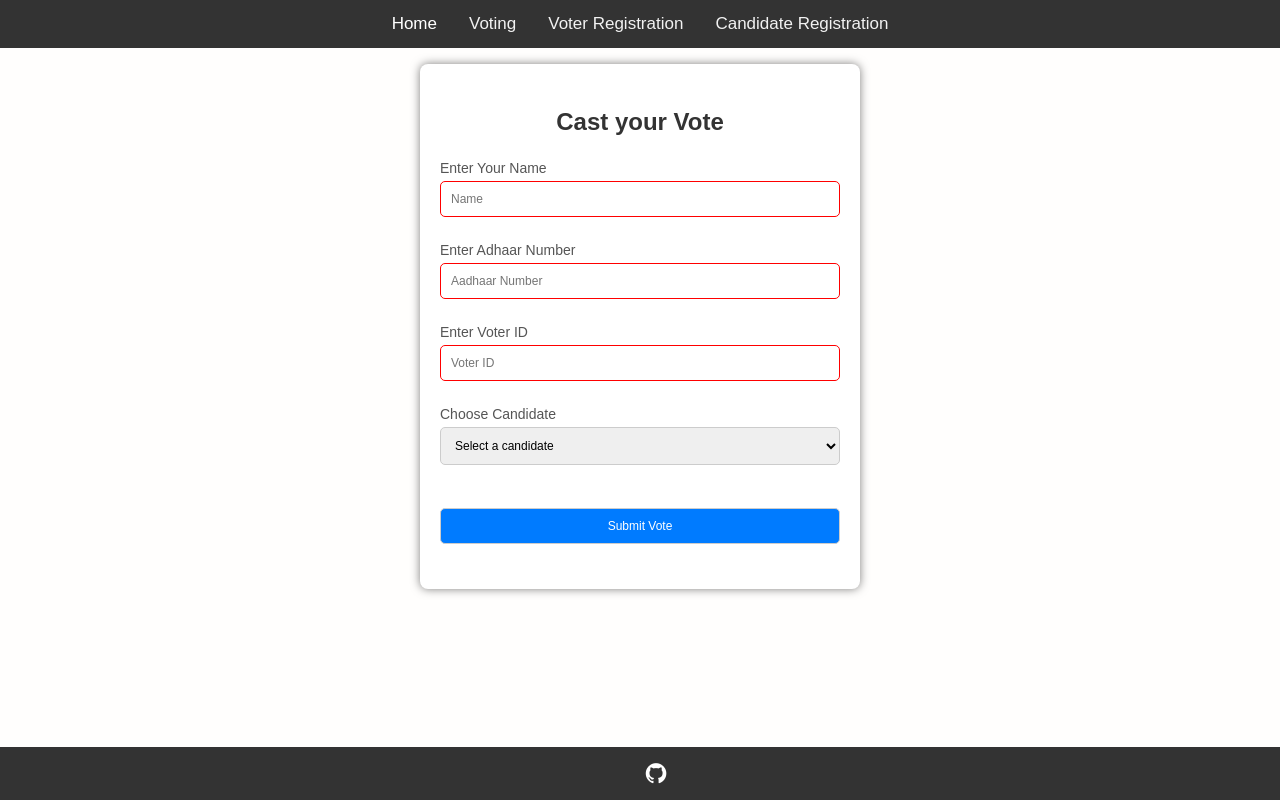
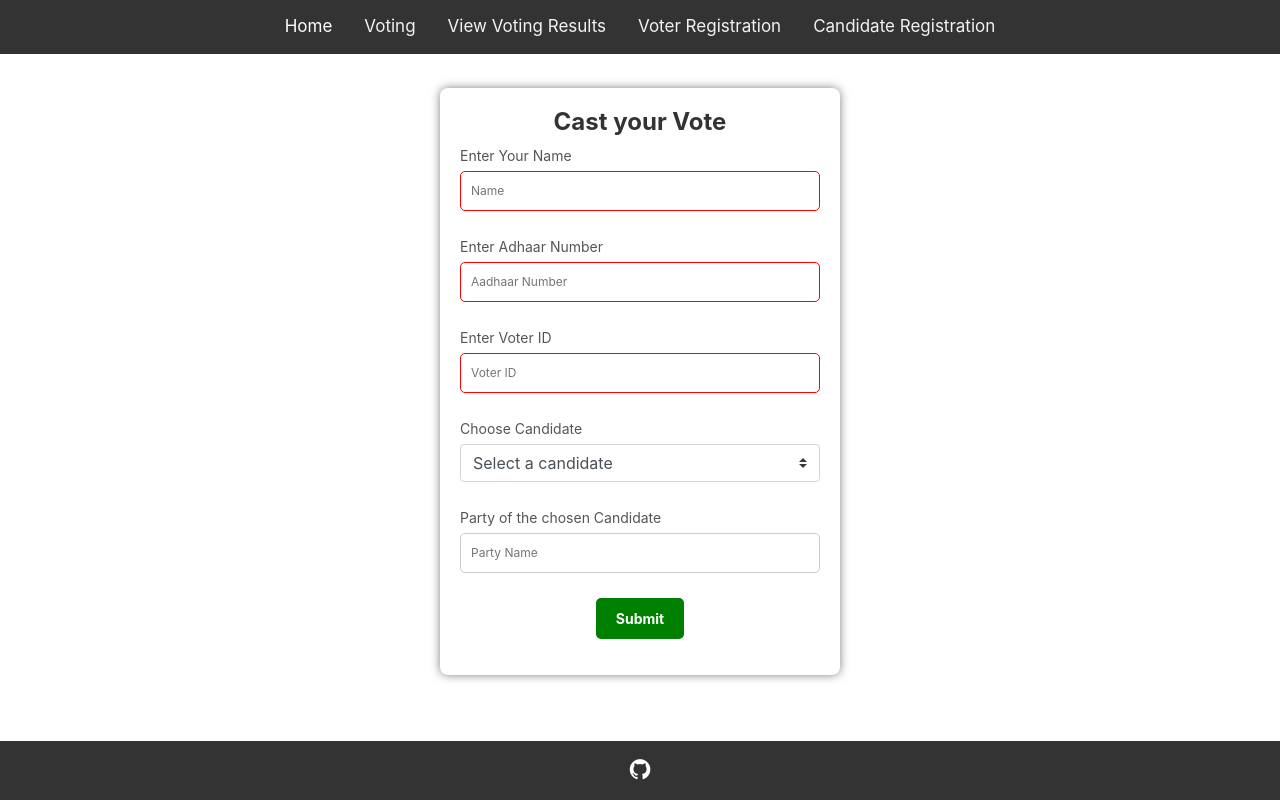
Before and after one commit to kvardaan/ML-Based-Voting-System, a Flask app: page /voting in a window 1280 px wide. Run offline with Flask 3, Linux system fonts and the light colour scheme; data that the repository does not hold is empty; some libraries are stand-ins or nearby versions.

Commit message:
Changes in results page

```diff
--- a/app.py
+++ b/app.py
@@ -10,7 +10,7 @@ from random import randint
 
 app = Flask(__name__)
 app.secret_key = b'_5#y2L"F4Q8z\n\xec]/'
-mongoDB_connection = pymongo.MongoClient("mongodb+srv://<username>:<password>@cluster0.cynvddz.mongodb.net/")
+mongoDB_connection = pymongo.MongoClient("mongodb+srv://admin:ad_min@cluster0.cynvddz.mongodb.net/")
 database = mongoDB_connection["voting_system"]
 voters_collection, candidates_collection, votes_collection = database["voters"], database["candidates"], database["votes"]
 
@@ -29,6 +29,11 @@ class Candidate:
         self.name = name
         self.party_name = party_name
         self.symbol_path = symbol_path
+
+class Vote:
+    def __init__(self, voter_id, candidate_id):
+        self.voter_id = voter_id
+        self.candidate_id = candidate_id
 
 @app.route('/')
 def index():
@@ -89,7 +94,6 @@ def submit_candidate_registration():
     candidate_id = generate_voter_id()
 
     # Save the candidate information to MongoDB for candidates
-    # symbol_path = save_symbol(symbol)
     image_data = save_image(image)  # Save the candidate image and retrieve its data
 
     # Encode the image data to base64
@@ -104,15 +108,15 @@ def submit_candidate_registration():
 @app.route('/submit_vote', methods=['POST'])
 def submit_vote():
     voter_id = request.form.get('voterId')  # Get the voter ID from the form
-    candidate_id = request.form.get('candidate')  # Get the candidate ID from the form
+    candidate_id = request.form.get('candidateID')  # Get the candidate ID from the form
 
     # Check if the voter has already voted
     if votes_collection.find_one({'voter_id': voter_id}):
         return redirect(url_for('voting', message='You have already voted!'))
 
     # Insert the vote into the votes collection
-    vote_data = {'voter_id': voter_id, 'candidate_id': candidate_id}
-    votes_collection.insert_one(vote_data)
+    new_vote = Vote(voter_id, candidate_id)
+    votes_collection.insert_one(new_vote.__dict__)
 
     # Redirect the user to the voting results page
     return redirect(url_for('voting', message='Voted Successfully!'))
--- a/static/index.css
+++ b/static/index.css
@@ -1,13 +1,15 @@
 /* General Styles */
 body {
-    font-family: Arial, sans-serif;
-    background-color: rgba(255, 250, 240, 0.12);
-    background-position: center;
-    background-size: cover;
-    background-repeat: no-repeat;
-    margin: 0px 0px;
-    height: max-content;
+    display: flex;
+    flex-direction: column;
+    min-height: 100vh;
+    margin: 0;
 }
+
+.content {
+    flex-grow: 1;
+}
+
 
 /* Heading Styles */
 h3 {
@@ -132,11 +134,10 @@ footer {
     background-color: #333;
     color: #fff;
     text-align: center;
-    padding: 14px 16px;
-    position: fixed;
+    padding: 1em;
+    position: sticky;
     bottom: 0;
     width: 100%;
-    height: fit-content;
 }
 
 footer a {
--- a/templates/candidate_registration.html
+++ b/templates/candidate_registration.html
@@ -2,6 +2,7 @@
 
 {% block content %}
     <form id="registrationForm" method="post" action="{{ url_for('submit_candidate_registration') }}" enctype="multipart/form-data">
+        <div class="form-group">
             <h3>Candidate Registration</h3>
 
             <label for="name">Enter Name</label>
@@ -14,5 +15,6 @@
             <input type="file" id="image" name="image" accept="image/*" required>
 
             <button type="submit" value="Submit" style="font-weight: bold; font-size: 14px">Submit</button>
+        </div>
     </form>
 {% endblock %}
--- a/templates/index.html
+++ b/templates/index.html
@@ -4,6 +4,7 @@
     <meta charset="UTF-8">
     <meta name="viewport" content="width=device-width, initial-scale=1.0">
     <title>ML Based Voting System - Home</title>
+    <link href="https://maxcdn.bootstrapcdn.com/bootstrap/4.5.2/css/bootstrap.min.css" rel="stylesheet">
     <link rel="stylesheet" href="{{ url_for('static', filename='index.css') }}">
     <link rel="stylesheet" href="https://cdnjs.cloudflare.com/ajax/libs/font-awesome/4.7.0/css/font-awesome.min.css">
     <script src="https://cdn.jsdelivr.net/npm/chart.js"></script>
@@ -12,6 +13,7 @@
         <div class="topnav" id="myTopnav">
             <a {% block homeActive %}{% endblock %} href="/" class="active">Home</a>
             <a {% block votingActive %}{% endblock %} href="{{ url_for('voting') }}">Voting</a>
+            <a {% block voting_resultsActive %}{% endblock %} class="nav-link" href="{{ url_for('voting_results') }}">View Voting Results</a>
             <a {% block voter_registrationActive %}{% endblock %} href="{{ url_for('voter_registration') }}">Voter Registration</a>
             <a {% block candidate_registrationActive %}{% endblock %} href="{{ url_for('candidate_registration') }}">Candidate Registration</a>
             <a href="javascript:void(0);" class="icon" onclick="myFunction()">
@@ -19,7 +21,7 @@
             </a>
         </div>
 
-    <div class="container mt-4">
+        <div class="content mt-4">
             {% block content %}
             <!-- This is where the content from different pages will be inserted -->
             {% endblock %}
--- a/templates/voter_registration.html
+++ b/templates/voter_registration.html
@@ -2,6 +2,7 @@
 
 {% block content %}
     <form id="registrationForm" method="post" action="{{ url_for('submit_voter_registration') }}">
+        <div class="form-group">
             <h3>Voter Registration</h3>
 
             <label for="name">Enter Name</label>
@@ -17,6 +18,7 @@
             <input type="file" id="fingerprintCapture" name="fingerprintCapture" accept=".png,.jpg,.jpeg" required>
 
             <button type="submit" value="Submit" style="font-weight: bold; font-size: 14px">Submit</button>
+        </div>
     </form>
 
 {% endblock %}
--- a/templates/voting.html
+++ b/templates/voting.html
@@ -1,12 +1,12 @@
 {% extends 'index.html' %}
 
 {% block content %}
-<div class="container mt-4">
     <form action="/submit_vote" method="post">
+        <div class="form-group">
             <h3>Cast your Vote</h3>
 
             <label for="name">Enter Your Name</label>
-        <input type="text" id="name" name="name" placeholder="Name" required>
+            <input id="name" name="name" placeholder="Name" required type="text">
 
             <label for="adhaarId">Enter Adhaar Number</label>
             <input type="text" id="adhaarId" name="adhaarId" placeholder="Aadhaar Number" required>
@@ -14,23 +14,26 @@
             <label for="voterId">Enter Voter ID</label>
             <input type="text" id="voterId" name="voterId" placeholder="Voter ID" required>
 
-        <!-- Display candidate symbol separately -->
-        <div id="candidateSymbol">
-            <!-- The selected candidate symbol will be displayed here -->
-        </div>
-
-        <label for="candidate">Choose Candidate</label>
-        <select id="candidate" name="candidate" required onchange="displayCandidateInfo(this)">
+            <label for="candidateID">Choose Candidate</label>
+            <select class="custom-select" id="candidateID" name="candidateID" required onchange="displayPartyName(this)">
                 <option value="" disabled selected>Select a candidate</option>
                 {% for candidate in candidates %}
-                <option value="{{ candidate.candidate_id }}" data-symbol="{{ candidate.symbol_path }}">{{ candidate.name }} - {{ candidate.party_name }}</option>
+                    <option value="{{ candidate.candidate_id }}" data-party="{{ candidate.party_name }}">{{ candidate.name }}</option>
                 {% endfor %}
-        </select><br><br>
+            </select>
 
-        <input type="submit" value="Submit Vote">
+            <label for="partyName">Party of the chosen Candidate</label>
+            <input type="text" id="partyName" name="partyName" placeholder="Party Name" readonly>
+
+            <button type="submit" value="Submit" style="font-weight: bold; font-size: 14px">Submit</button>
+        </div>
     </form>
-</div>
 <script>
+    function displayPartyName(select) {
+        const partyName = select.options[select.selectedIndex].getAttribute('data-party');
+        document.getElementById('partyName').value = partyName;
+    }
+
     // Retrieve the message from the URL query parameter
     const urlParams = new URLSearchParams(window.location.search);
     const message = urlParams.get('message');
@@ -39,20 +42,5 @@
     if (message) {
         alert(message);
     }
-
-    // Function to display candidate info including the symbol based on the selected option
-    function displayCandidateInfo(select) {
-        const symbolPath = select.options[select.selectedIndex].getAttribute('data-symbol');
-        document.getElementById('candidateSymbol').innerHTML = ''; // Clear previous symbol
-        if (symbolPath) {
-            // Create and append image element with fixed size
-            const img = document.createElement('img');
-            img.src = symbolPath;
-            img.alt = 'Symbol';
-            img.height = 50;
-            img.width = 50;
-            document.getElementById('candidateSymbol').appendChild(img);
-        }
-    }
 </script>
 {% endblock %}
```
Also changed, not shown: other parts of static/index.css (+9 -33 lines), templates/voting_results.html (+7 -2 lines). Lines whose indentation alone changed are shown as unchanged.
